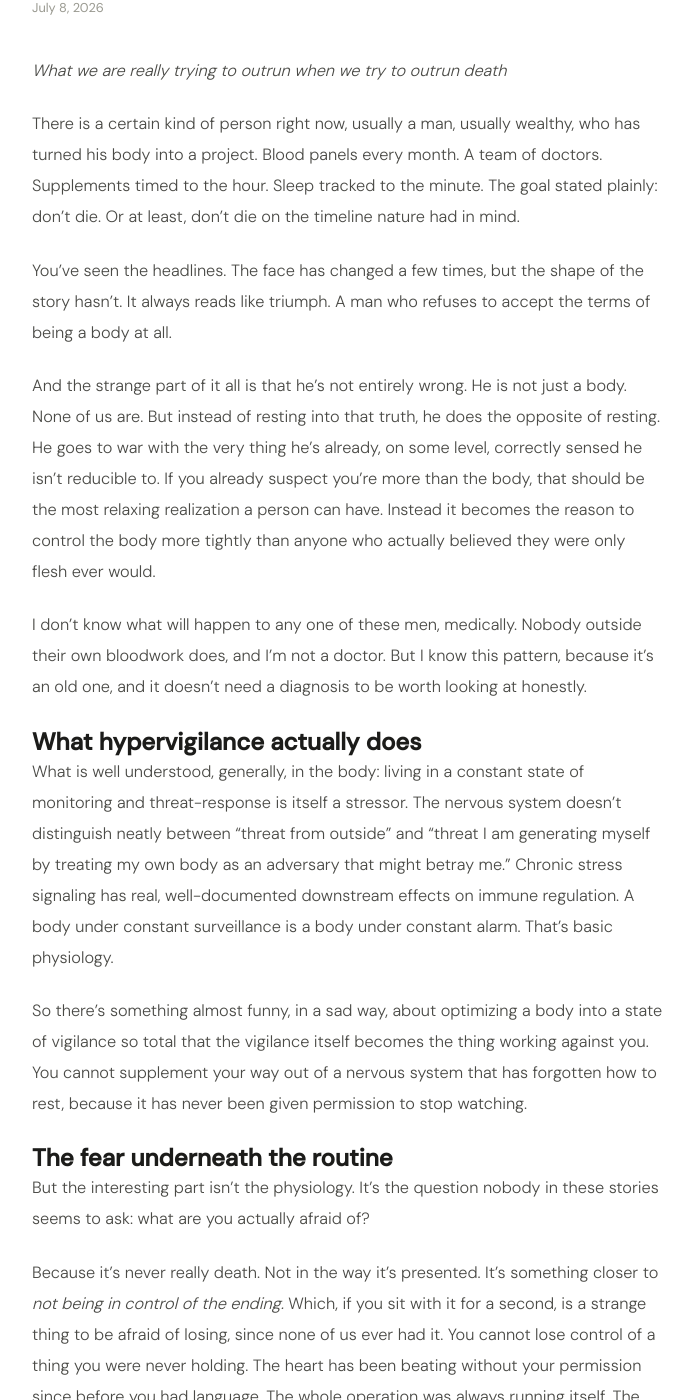
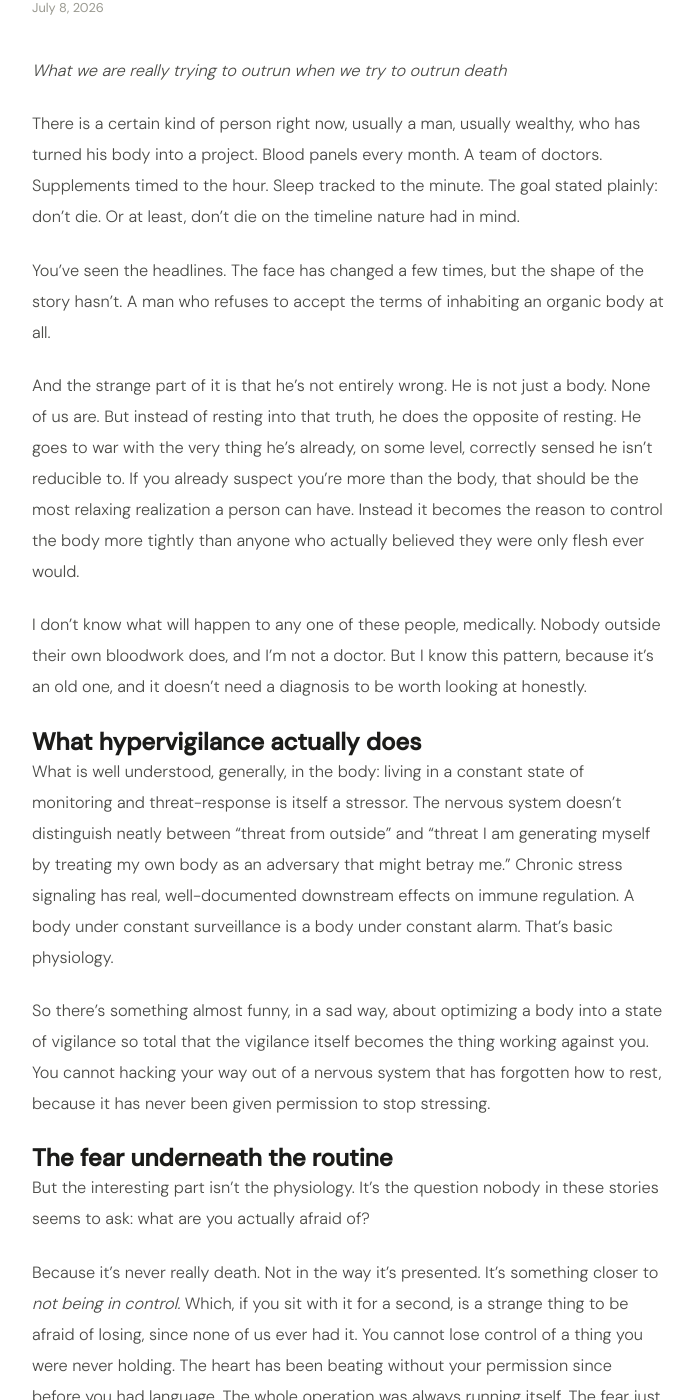
Before and after one commit to Blubell26/giuliapacciotti.com, a Jekyll site: the page built from _posts/2026-07-08-the-body-was-never-the-enemy.md, in a window 1280 px wide and 1400 px high, scrolled down 253 px. Shown: the whole window, without its empty margins (292-986 px from the left). Built offline with Jekyll 4.4.1, drawn with Linux system fonts in a browser that asks for light colours; comment, search, counter and statistics services are not loaded; some of the changed text lies outside the part shown.

Commit message:
Update 2026-07-08-the-body-was-never-the-enemy.md

```diff
--- a/_posts/2026-07-08-the-body-was-never-the-enemy.md
+++ b/_posts/2026-07-08-the-body-was-never-the-enemy.md
@@ -12,27 +12,27 @@
 
 There is a certain kind of person right now, usually a man, usually wealthy, who has turned his body into a project. Blood panels every month. A team of doctors. Supplements timed to the hour. Sleep tracked to the minute. The goal stated plainly: don’t die. Or at least, don’t die on the timeline nature had in mind.
 
-You’ve seen the headlines. The face has changed a few times, but the shape of the story hasn’t. It always reads like triumph. A man who refuses to accept the terms of being a body at all.
+You’ve seen the headlines. The face has changed a few times, but the shape of the story hasn’t. A man who refuses to accept the terms of inhabiting an organic body at all.
 
-And the strange part of it all is that he’s not entirely wrong. He is not just a body. None of us are. But instead of resting into that truth, he does the opposite of resting. He goes to war with the very thing he’s already, on some level, correctly sensed he isn’t reducible to. If you already suspect you’re more than the body, that should be the most relaxing realization a person can have. Instead it becomes the reason to control the body more tightly than anyone who actually believed they were only flesh ever would.
+And the strange part of it is that he’s not entirely wrong. He is not just a body. None of us are. But instead of resting into that truth, he does the opposite of resting. He goes to war with the very thing he’s already, on some level, correctly sensed he isn’t reducible to. If you already suspect you’re more than the body, that should be the most relaxing realization a person can have. Instead it becomes the reason to control the body more tightly than anyone who actually believed they were only flesh ever would.
 
-I don’t know what will happen to any one of these men, medically. Nobody outside their own bloodwork does, and I’m not a doctor. But I know this pattern, because it’s an old one, and it doesn’t need a diagnosis to be worth looking at honestly.
+I don’t know what will happen to any one of these people, medically. Nobody outside their own bloodwork does, and I’m not a doctor. But I know this pattern, because it’s an old one, and it doesn’t need a diagnosis to be worth looking at honestly.
 
 ## What hypervigilance actually does
 
 What is well understood, generally, in the body: living in a constant state of monitoring and threat-response is itself a stressor. The nervous system doesn’t distinguish neatly between “threat from outside” and “threat I am generating myself by treating my own body as an adversary that might betray me.” Chronic stress signaling has real, well-documented downstream effects on immune regulation. A body under constant surveillance is a body under constant alarm. That’s basic physiology.
 
-So there’s something almost funny, in a sad way, about optimizing a body into a state of vigilance so total that the vigilance itself becomes the thing working against you. You cannot supplement your way out of a nervous system that has forgotten how to rest, because it has never been given permission to stop watching.
+So there’s something almost funny, in a sad way, about optimizing a body into a state of vigilance so total that the vigilance itself becomes the thing working against you. You cannot hacking your way out of a nervous system that has forgotten how to rest, because it has never been given permission to stop stressing.
 
 ## The fear underneath the routine
 
 But the interesting part isn’t the physiology. It’s the question nobody in these stories seems to ask: what are you actually afraid of?
 
-Because it’s never really death. Not in the way it’s presented. It’s something closer to *not being in control of the ending.* Which, if you sit with it for a second, is a strange thing to be afraid of losing, since none of us ever had it. You cannot lose control of a thing you were never holding. The heart has been beating without your permission since before you had language. The whole operation was always running itself. The fear just needed a body under total surveillance to finally notice.
+Because it’s never really death. Not in the way it’s presented. It’s something closer to *not being in control.* Which, if you sit with it for a second, is a strange thing to be afraid of losing, since none of us ever had it. You cannot lose control of a thing you were never holding. The heart has been beating without your permission since before you had language. The whole operation was always running itself. The fear just needed a body under total surveillance to finally notice.
 
-And maybe it’s something even harder to admit than that. Maybe it’s the terror of what would happen if you actually let yourself believe that immortality is real, that it was there all along, just never in the place you were looking. Not in the body you’ve been so attached to defending but somewhere else. Somewhere that doesn’t need a supplement stack to keep existing.
+And maybe it’s something even harder to admit than that. Maybe it’s the terror of what would happen if you actually let yourself believe that immortality is real, that it was there all along, just never in the place you were looking. Not in the body you’ve been so attached to defending but somewhere else. Somewhere that doesn’t need biohacking to keep existing.
 
-Trying to out-engineer that it’s a very expensive, very sophisticated form of not trusting yourself. Not trusting the intelligence that grew you from two cells into a person without a single conscious instruction from you. That intelligence didn’t stop working the day you turned eighteen. It’s still in there, still running the show, mostly without your input, whether you stress over it or not.
+Trying to out-engineer that it’s a very expensive, very sophisticated form of not trusting yourself. Not trusting the mindblowing intelligence that grew you from two cells into a person without a single conscious instruction from you. That intelligence didn’t stop working the day you turned eighteen. It’s still in there, still running the show, mostly without your input, whether you stress over it or not.
 
 And there’s a quiet irony in the measuring itself. The more obsessively you track something, the more you’re admitting you don’t trust it to just work. Nobody puts a hundred sensors on a process they actually believe in. You measure what you’re afraid might fail without your supervision. So the very tool that’s supposed to prove mastery over the body ends up revealing the opposite: a nervous system that has lost its ability to simply let something be, and needs constant proof that it’s still allowed to.
 
```
